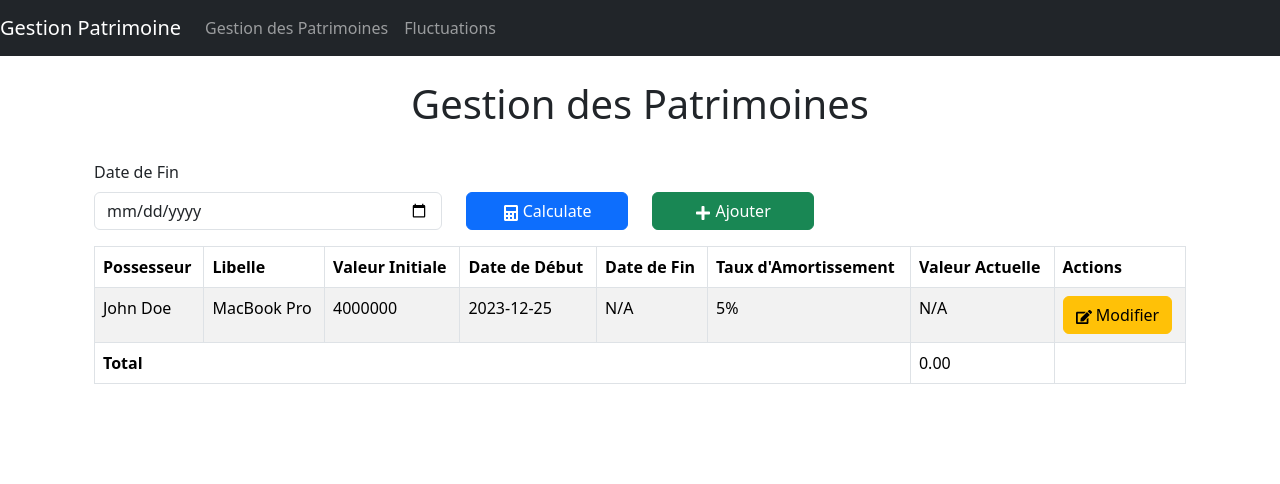
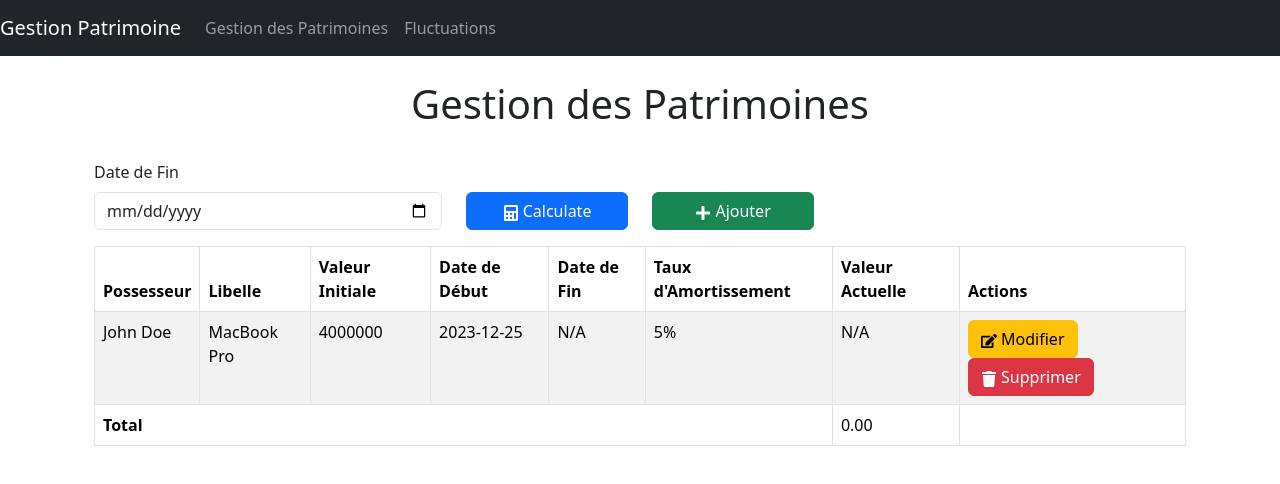
Before and after one commit to Zakaria096/calc-patrimoine, a React (Create React App) app: page / in a window 1280 px wide. Shown: the top 484 px of the page. Built offline with nearby package versions, Linux system fonts and the light colour scheme.

Commit message:
fix:add delete to GestionPatrimoine

```diff
--- a/src/GestionPatrimoines.js
+++ b/src/GestionPatrimoines.js
@@ -2,7 +2,7 @@ import './App.css';
 import 'bootstrap/dist/css/bootstrap.min.css';
 import React, { useState, useEffect } from 'react';
 import { Container, Row, Col, Form, Button, Table, Modal } from 'react-bootstrap';
-import { FaEdit, FaPlus, FaCalculator } from 'react-icons/fa';
+import { FaEdit, FaPlus, FaCalculator, FaTrash } from 'react-icons/fa';
 
 function GestionPatrimoines() {
   const [dateFin, setDateFin] = useState(() => {
@@ -81,6 +81,11 @@ function GestionPatrimoines() {
     setShowModal(true);
   };
 
+  const handleDelete = (index) => {
+    const updatedData = data.filter((_, i) => i !== index);
+    setData(updatedData);
+  };
+
   const handleSaveItem = () => {
     const updatedData = data.map(item =>
       item.libelle === currentItem.libelle ? currentItem : item
@@ -94,7 +99,6 @@ function GestionPatrimoines() {
     setShowModal(false);
   };
 
-  // Calculer le total des valeurs actuelles
   const totalValeurActuelle = data.reduce((total, item) => {
     return total + (item.valeurActuelle || 0);
   }, 0);
@@ -156,10 +160,12 @@ function GestionPatrimoines() {
                 <Button variant="warning" onClick={() => handleShowModal(item)}>
                   <FaEdit /> Modifier
                 </Button>
+                <Button variant="danger" onClick={() => handleDelete(index)}>
+                  <FaTrash /> Supprimer
+                </Button>
               </td>
             </tr>
           ))}
-          {/* Ligne pour afficher le total */}
           <tr>
             <td colSpan="6" className="text-right"><strong>Total</strong></td>
             <td>{totalValeurActuelle.toFixed(2)}</td>
@@ -168,7 +174,6 @@ function GestionPatrimoines() {
         </tbody>
       </Table>
 
-      {/* Modal pour ajouter/modifier un élément */}
       <Modal show={showModal} onHide={() => setShowModal(false)}>
         <Modal.Header closeButton>
           <Modal.Title>{isEditing ? 'Modifier' : 'Ajouter'} un Élément</Modal.Title>
@@ -225,7 +230,7 @@ function GestionPatrimoines() {
           <Button variant="secondary" onClick={() => setShowModal(false)}>Annuler</Button>
           <Button variant="primary" onClick={handleSaveItem}>
             {isEditing ? 'Modifier' : 'Ajouter'}
-          </Button>
+            </Button>
         </Modal.Footer>
       </Modal>
     </Container>
```
